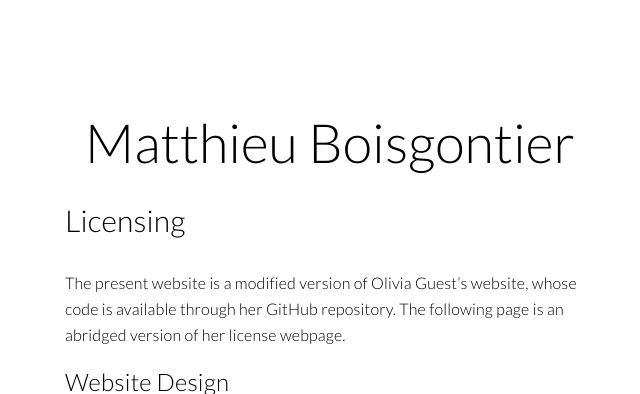
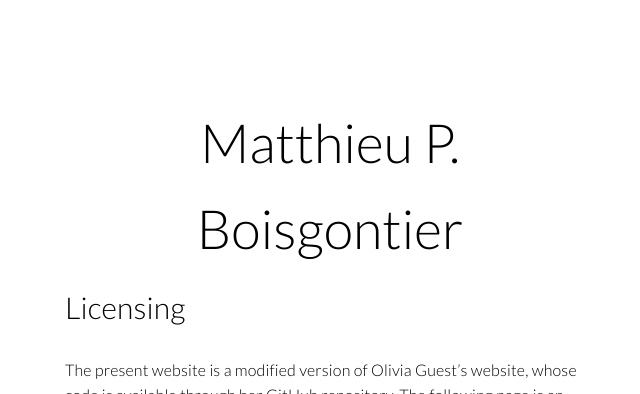
Before and after one commit to matthieuboisgontier/matthieuboisgontier.github.io, a Jekyll site: the page built from license.md, in a window 1280 px wide, cut to the strip 0-394 px from the top of the page. Shown: the whole strip, without its empty margins (310-950 px from the left). Built offline with Jekyll 4.4.1, drawn with Linux system fonts in a browser that asks for light colours; nearby versions of some CDN libraries; some web fonts are replaced; comment, search, counter and statistics services are not loaded.

```diff
--- a/_layouts/page.html
+++ b/_layouts/page.html
@@ -7,7 +7,7 @@ layout: default
 <article class="page">
 
   <div id="header">
-    <a href="/">Matthieu Boisgontier</a>
+    <a href="/">Matthieu P. Boisgontier</a>
   </div>
 
   <h1>{{ page.title }}</h1>
```
